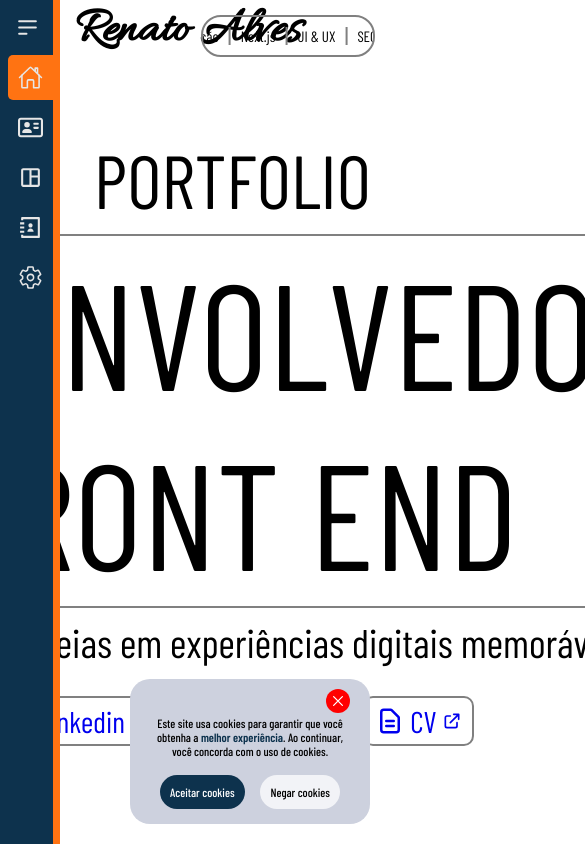
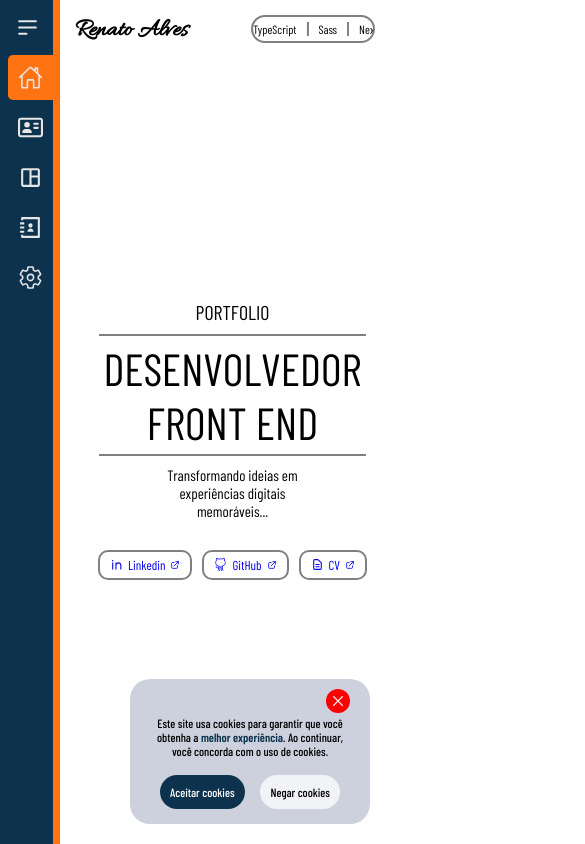
Before and after one commit to rena02to/portfolio, a Next.js app: page / in a window 390 px wide. Shown: the top 844 px of the page, 585 px wide, since content can reach past the window. Built offline with nearby package versions, Linux system fonts and the light colour scheme; grey boxes are pictures that could not be loaded; a web font is replaced by a local one.

Commit message:
adicionando responsividade a seção inicial

```diff
--- a/src/components/start.tsx
+++ b/src/components/start.tsx
@@ -7,11 +7,10 @@ import { HiOutlineDocumentText, HiOutlineExternalLink } from 'react-icons/hi';
 export default function Start(){
     const { t } = useTranslation();
     const cards = [
-        { key: 1, value: t('start.seo') },
-        { key: 2, value: t('start.responsive') },
-        { key: 3, value: t('start.innovation') },
         { key: 4, value: 'Next.js' },
         { key: 5, value: 'UI & UX' },
+        { key: 6, value: 'TypeScript' },
+        { key: 7, value: 'Sass' },
     ];
 
     return(
--- a/src/styles/start.module.scss
+++ b/src/styles/start.module.scss
@@ -8,18 +8,30 @@
     gap: 30px;
     .name{
         position: absolute;
-        top: 0;
+        top: 15px;
         left: 75px;
         font-family: $name-font;
         font-size: 50px;
         margin: 0;
         font-weight: 600;
+        @media (max-width: 1600px){
+            font-size: 45px;
+        }
+        @media (max-width: 1000px){
+            font-size: 35px;
+        }
+        @media (max-width: 800px){
+            font-size: 30px;
+        }
+        @media (max-width: 500px){
+            font-size: 25px;
+        }
     }
     .textslider{
         width: 150px;
         border-radius: 20px;
         border: 2px solid gray;
-        padding: 10px;
+        padding: 5px 10px;
         display: flex;
         gap: 10px;
         overflow: hidden;
@@ -27,6 +39,9 @@
         position: absolute;
         top: 15px;
         right: 15px;
+        @media (max-width: 500px){
+            width: 100px;
+        }
         ul{
             @include align-flex(row);
             padding: 0;
@@ -45,11 +60,14 @@
                     content: '';
                     border: 1px solid gray;
                 }
+                @media (max-width: 600px){
+                    font-size: 12px;
+                }
             }
         }
     }
     h1, h2, p{
-        margin: 0;border-radius: 5px 0 0 5px;
+        margin: 0;
     }
     .text{
         @include align-flex(column);
@@ -69,6 +87,63 @@
         .phrase{
             font-size: 40px;
             font-weight: 300;
+        }
+        @media (max-width: 1600px){
+            h1{
+                font-size: 140px;
+            }
+            h2{
+                font-size: 70px;
+            }
+            .phrase{
+                font-size: 35px;
+            }
+        }
+        @media (max-width: 1000px){
+            h1{
+                font-size: 110px;
+            }
+            h2{
+                font-size: 50px;
+            }
+            .phrase{
+                font-size: 25px;
+            }
+        }
+        @media (max-width: 800px){
+            h1{
+                font-size: 85px;
+            }
+            h2{
+                font-size: 35px;
+            }
+            .phrase{
+                font-size: 20px;
+            }
+        }
+        @media (max-width: 600px){
+            h1{
+                font-size: 60px;
+            }
+            h2{
+                font-size: 30px;
+            }
+            .phrase{
+                font-size: 17px;
+            }
+        }
+        @media (max-width: 500px){
+            h1{
+                font-size: 45px;
+            }
+            h2{
+                font-size: 20px;
+            }
+            .phrase{
+                font-size: 15px;
+                width: 50%;
+                flex-wrap: wrap;
+            }
         }
     }
     .links{
@@ -93,6 +168,76 @@
                 font-size: 30px;
             }
         }
+        @media (max-width: 1600px){
+            gap: 20px;
+            a{
+                p{
+                    font-size: 25px;
+                }
+            }
+        }
+        @media (max-width: 1000px){
+            gap: 15px;
+            a{
+                p{
+                    font-size: 20px;
+                }
+                .icon{
+                    width: 25px;
+                    height: 25px;
+                }
+                .external{
+                    width: 15px;
+                    height: 15px;
+                }
+            }
+        }
+        @media (max-width: 1000px){
+            gap: 10px;
+            a{
+                p{
+                    font-size: 17px;
+                }
+                .icon{
+                    width: 17px;
+                    height: 17px;
+                }
+                .external{
+                    width: 12px;
+                    height: 12px;
+                }
+            }
+        }
+        @media (max-width: 600px){
+            a{
+                p{
+                    font-size: 15px;
+                }
+                .icon{
+                    width: 15px;
+                    height: 15px;
+                }
+                .external{
+                    width: 10px;
+                    height: 10px;
+                }
+            }
+        }
+        @media (max-width: 500px){
+            a{
+                p{
+                    font-size: 13px;
+                }
+                .icon{
+                    width: 13px;
+                    height: 13px;
+                }
+                .external{
+                    width: 10px;
+                    height: 10px;
+                }
+            }
+        }
     }
 }
 
```
